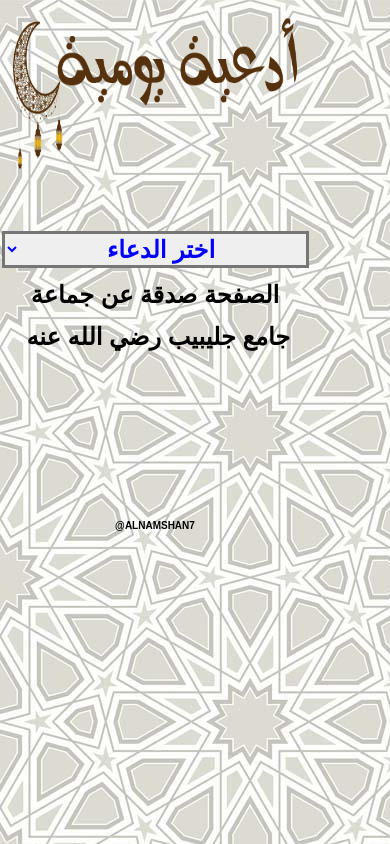
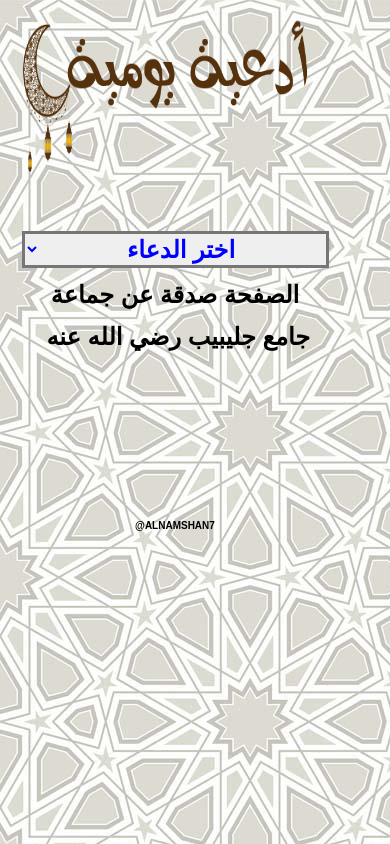
Before and after one commit to ALNAMSHAN2/doa2, a plain HTML site: page index.html in a window 390 px wide. Drawn offline with Linux system fonts and the light colour scheme.

Commit message:
Add files via upload

```diff
--- a/index.css
+++ b/index.css
@@ -44,7 +44,7 @@ body
 {
 #Html1
 {
-   left: 0px;
+   left: 20px;
    top: 190px;
    width: 310px;
    height: 109px;
@@ -53,8 +53,8 @@ body
 }
 #wb_Image1
 {
-   left: 0px;
-   top: 7px;
+   left: 10px;
+   top: 10px;
    width: 320px;
    height: 165px;
    visibility: visible;
```
